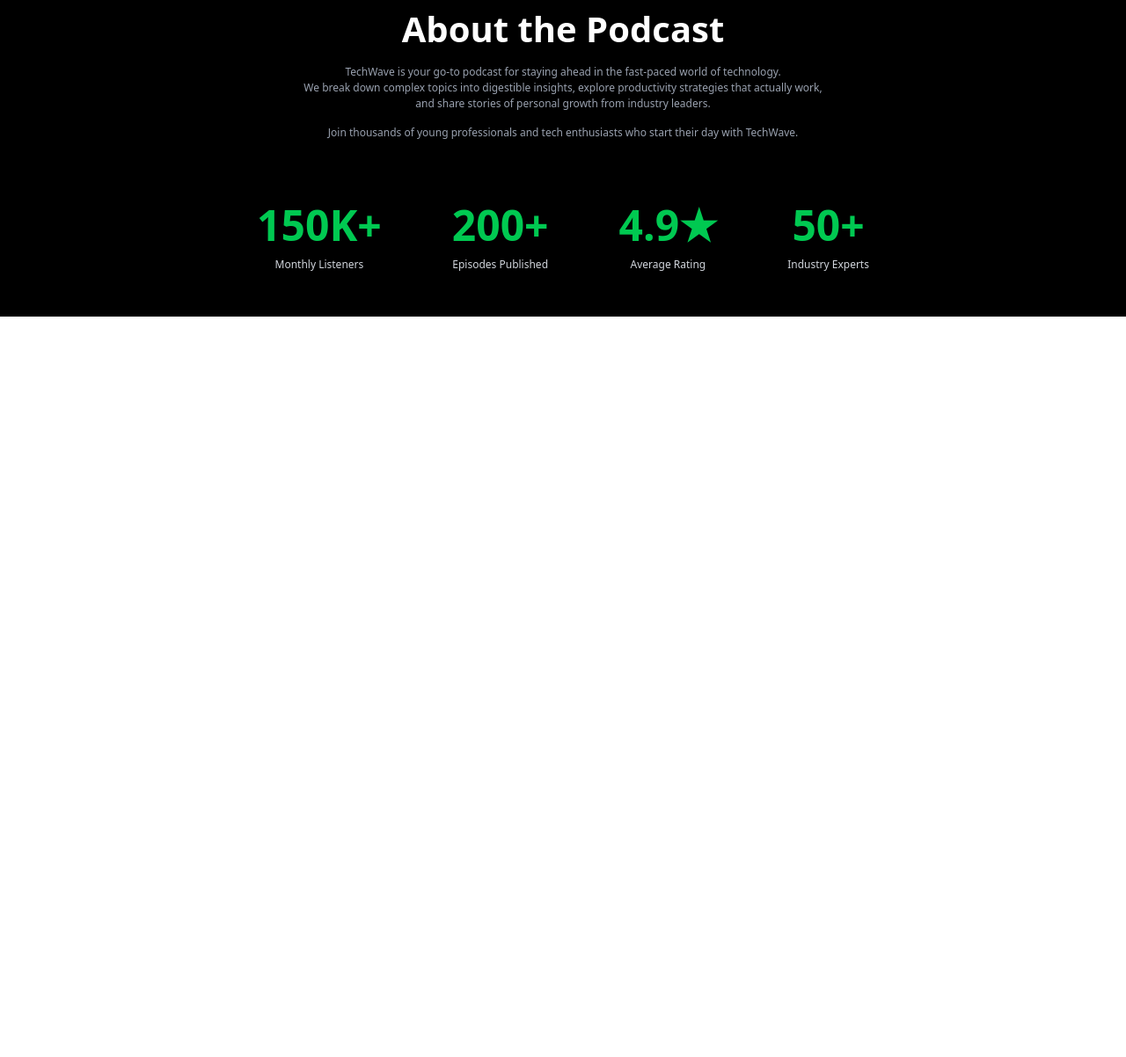
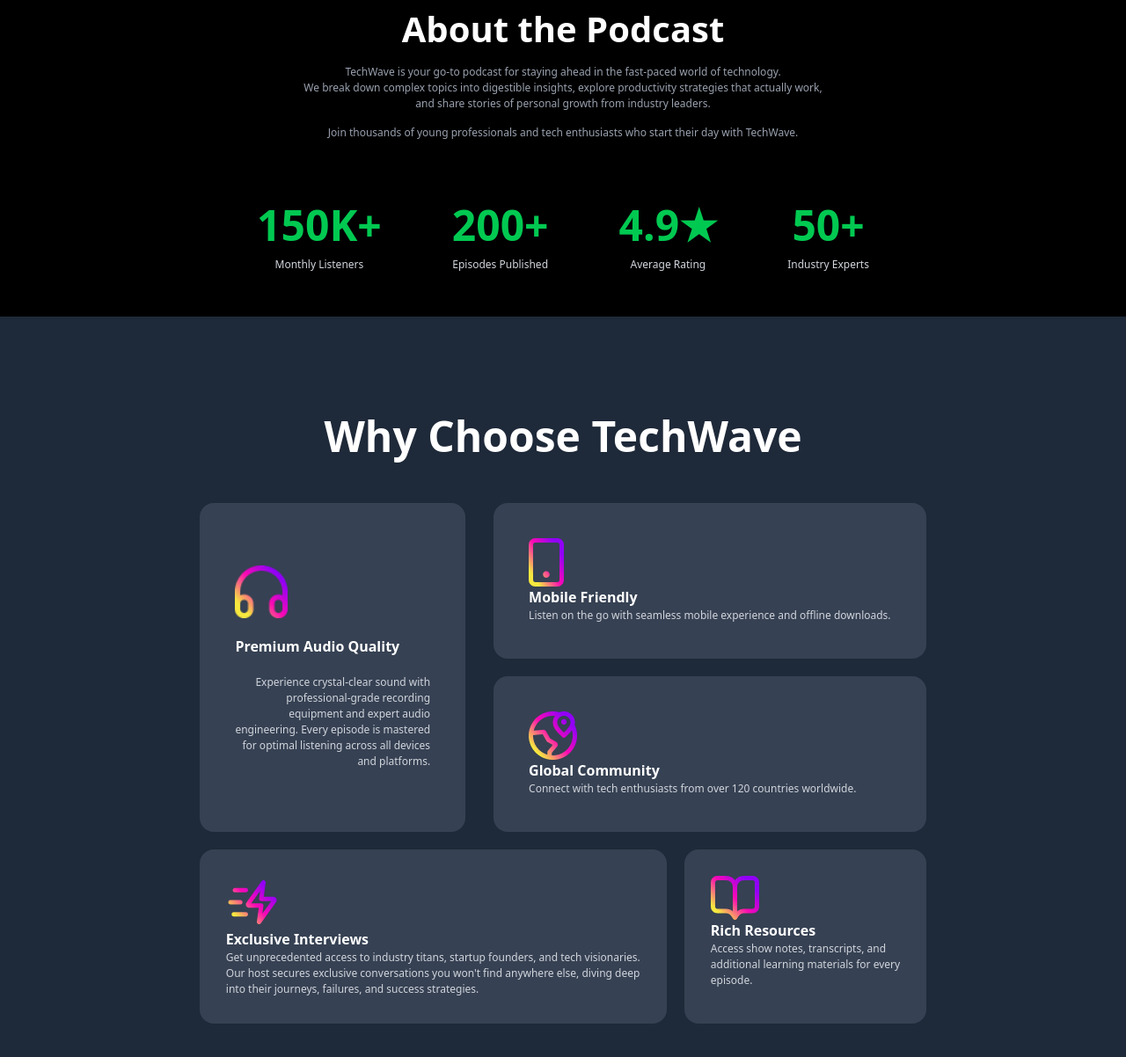
Before and after one commit to parikshit-pb/B12-A02, a plain HTML site: page index.html in a window 1280 px wide. Shown: the part 745-1947 px from the top of the page at 88% size. Before the commit the page ends 1105 px from the top, so only its background shows below. Drawn offline with nearby package versions, Linux system fonts and the light colour scheme.

Commit message:
added choose section

```diff
--- a/index.html
+++ b/index.html
@@ -71,5 +71,43 @@
 
         </div>
     </section>
+
+    <section class="choose max-w-[1400px] bg-gray-800 mx-auto bg- py-[100px] px-[180px] mx-auto gap-10">
+        <h1 class="text-white font-bold text-[48px] text-center mb-[40px]">Why Choose TechWave</h1>
+        <div class="choose-area flex flex-col gap-5">
+            <div class="top flex gap-8 mx-auto">
+                <div class="top-left max-w-[340px] p-[40px] bg-gray-700  gap-[20px] rounded-2xl flex flex-col justify-center">
+                    <img class="w-15" src="assets/headphone.png" alt="">
+                    <h1 class="choose-title text-[16px]  font-bold text-white">Premium Audio Quality</h1>
+                    <p class="choose-sub-title text-[12px] font-normal items-center text-center text-gray-300 text-right">Experience crystal-clear sound with <br> professional-grade recording <br> equipment and expert audio <br> engineering. Every episode is mastered <br> for optimal listening across all devices <br> and platforms.</p>
+                </div>
+                <div class="top-right flex flex-col gap-5">
+                    <div class="top-right-top bg-gray-700 p-[40px] rounded-2xl">
+                        <img src="assets/device.png" alt="">
+                    <h1 class="choose-title choose-title text-[16px]  font-bold text-white">Mobile Friendly</h1>
+                    <p class="choose-sub-title text-[12px] font-normal items-center text-left text-gray-300">Listen on the go with seamless mobile experience and offline downloads.</p>
+                    </div>
+                    <div class="top-right-botom bg-gray-700 p-[40px] rounded-2xl">
+                        <img src="assets/location.png" alt="">
+                    <h1 class="choose-title choose-title text-[16px]  font-bold text-white">Global Community</h1>
+                    <p class="choose-sub-title  text-[12px] font-normal items-center text-left text-gray-300">Connect with tech enthusiasts from over 120 countries worldwide.</p>
+                    </div>
+                </div>
+            </div>
+
+            <div class="botom flex gap-5 mx-auto">
+                <div class="botom-left bg-gray-700 p-[30px] rounded-2xl">
+                    <img src="assets/zap-fast.png" alt="">
+                    <h1 class="choose-title choose-title text-[16px]  font-bold text-white">Exclusive Interviews</h1>
+                    <p class="choose-sub-title text-[12px] font-normal items-center text-left text-gray-300 ">Get unprecedented access to industry titans, startup founders, and tech visionaries. <br> Our host secures exclusive conversations you won't find anywhere else, diving deep <br> into their journeys, failures, and success strategies.</p>
+                </div>
+                <div class="botom-right bg-gray-700 p-[30px] rounded-2xl">
+                    <img src="assets/resource.png" alt="">
+                    <h1 class="choose-title choose-title text-[16px]  font-bold text-white">Rich Resources</h1>
+                    <p class="choose-sub-title text-[12px] font-normal items-center text-left text-gray-300">Access show notes, transcripts, and <br>additional learning materials for every <br> episode.</p>
+                </div>
+            </div>
+        </div>
+    </section>
 </body>
 </html>
```
Also changed, not shown: assets/zap-fast.png (added).
